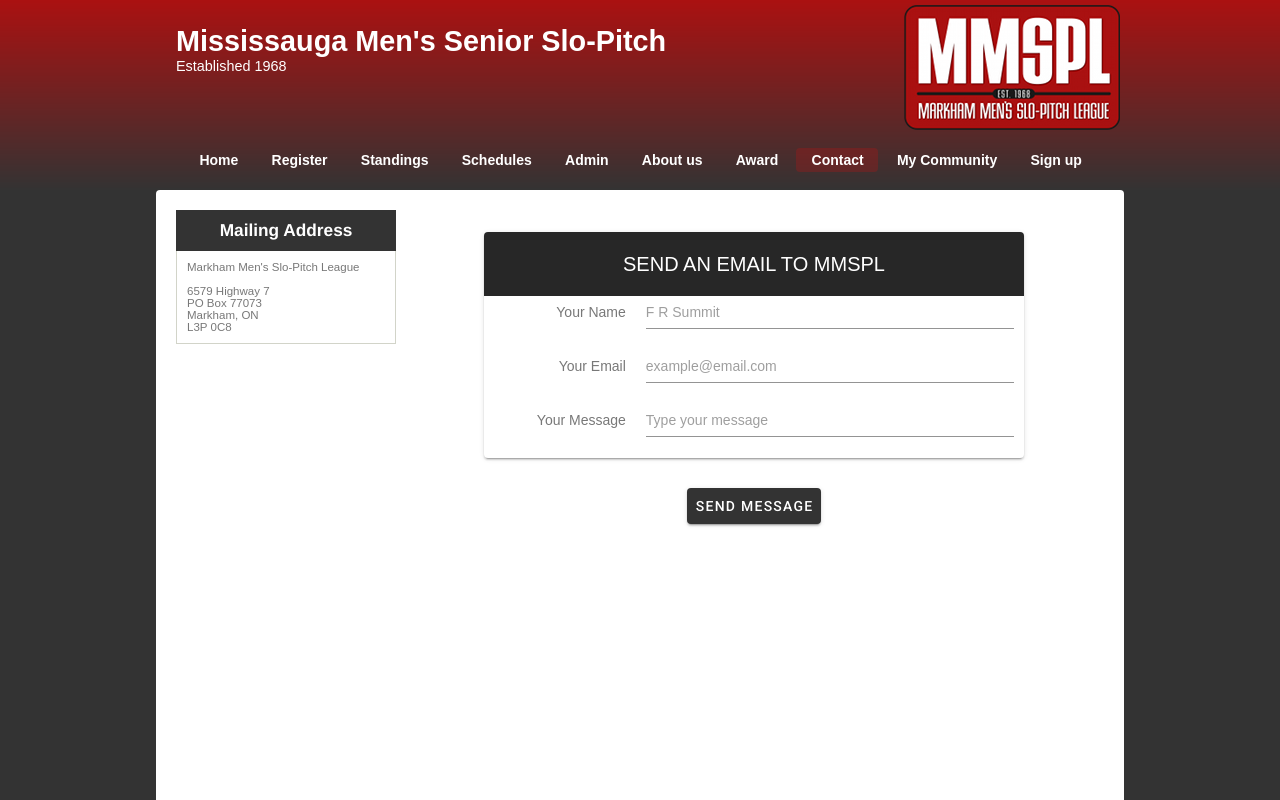
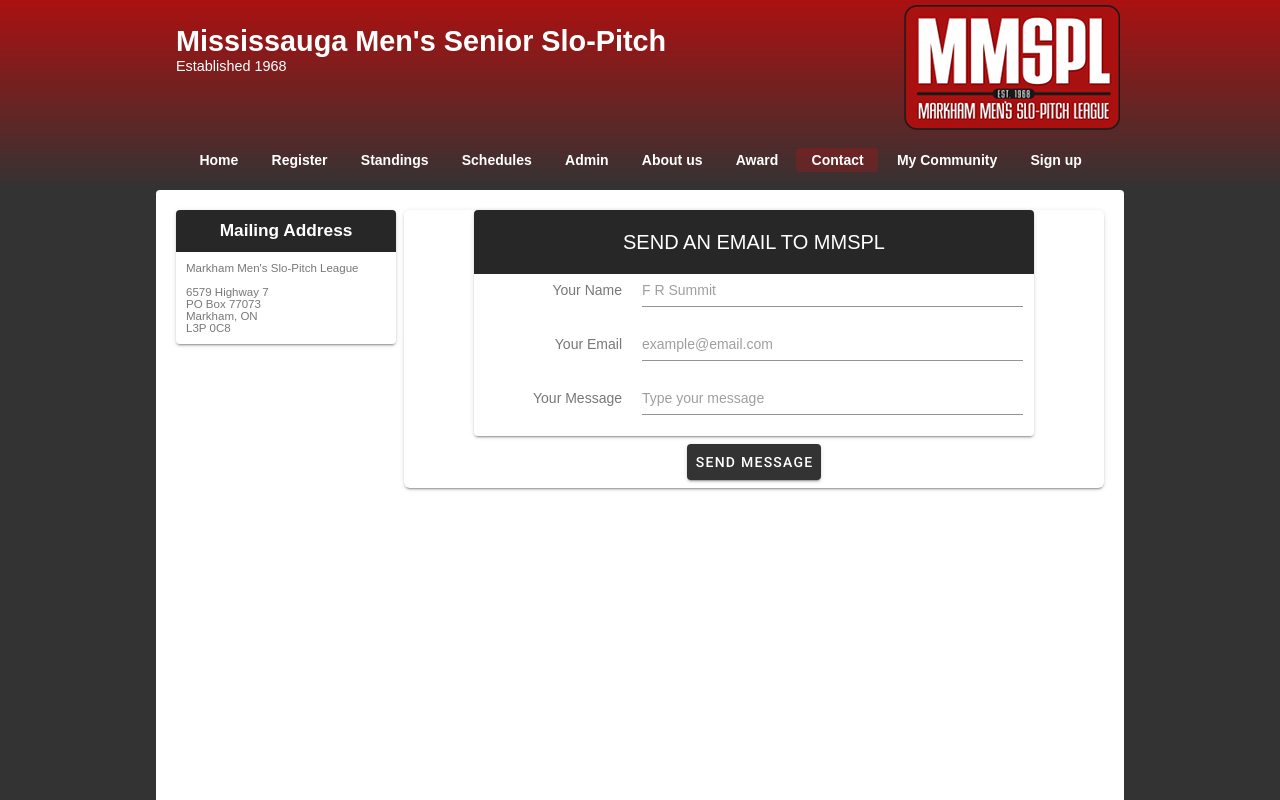
Before and after one commit to FRSummit/Upwork, a Vue app in the folder 1. Shaiket_project_1/shaiket-project/: page /contact in a window 1280 px wide. Shown: the top 800 px of the page. Built offline with nearby package versions, Linux system fonts and the light colour scheme.

Commit message:
contact page update

```diff
--- a/1. Shaiket_project_1/shaiket-project/src/views/Contact.vue
+++ b/1. Shaiket_project_1/shaiket-project/src/views/Contact.vue
@@ -3,15 +3,22 @@
     <div class="sidebar">
 			<ul>
 				<li>
-					<h2>Mailing Address</h2>
-					<ul>
-						<li>Markham Men's Slo-Pitch League<br><br>
+          <v-card class="contact-v-card">
+            <v-toolbar class="v-toolbar" color="" dark flat>
+              <v-spacer />
+              <v-toolbar-title style="font-size: 17.28px; font-weight: bold;">Mailing Address</v-toolbar-title>
+              <v-spacer />
+            </v-toolbar>
+            <div class="contact-input-field">
+              <label class="field-label" for="contact_name">
+                Markham Men's Slo-Pitch League<br><br>
                 6579 Highway 7 <br>
                 PO Box 77073 <br>
                 Markham, ON <br>
                 L3P 0C8 <br>
-            </li>
-					</ul>
+              </label>
+            </div>
+          </v-card>
 				</li>
 			</ul>
 		</div>
@@ -21,13 +28,12 @@
         <!-- <h2 class="title">SEND AN EMAIL TO MMSPL</h2> -->
         <div class="entry">
           <v-app id="inspire" class="register-v-app">
-            <v-form @submit.prevent="onSubmit">
+            <v-form @submit.prevent="onSubmit" class="v-form">
               <v-content class="v-content">
-                <v-container class="v-container">
-                  <v-row align="center" justify="center">
-                    <v-col>
+                <v-container class="v-container" style="padding: 0;">
+                  <v-row align="center" justify="center" style="width: 100%; margin: 0;">
                       <!-- Pitching Experience -->
-                      <v-card class="contact-v-card" style="width: 80%; margin: 10px auto; 0">
+                      <v-card class="contact-v-card" style="width: 80%; margin: 0 auto;">
                         <v-toolbar class="v-toolbar" color="" dark flat>
                           <v-spacer />
                           <v-toolbar-title>SEND AN EMAIL TO MMSPL</v-toolbar-title>
@@ -46,7 +52,6 @@
                           <v-text-field class="field-input" v-model="contact_message" id="contact_message" placeholder="Type your message" name="contact_message" type="text"/>
                         </div>
                       </v-card>
-                    </v-col>
                   </v-row>
                 </v-container>
               </v-content>
@@ -114,10 +119,27 @@
 .contact .sidebar li li:last-child {
   border-bottom: 1px solid #D2D4C9;
 }
+.contact .sidebar .v-toolbar {
+  height: auto !important;
+}
+.contact .sidebar .v-toolbar__content {
+  height: auto !important;
+  padding: 8px 0;
+}
+.contact .sidebar  .field-label {
+  width: 100%;
+  font-size: 11.52px;
+  text-align: left;
+  padding: 10px;
+}
 .contact .content {
   float: right;
   width: 720px;
   padding: 20px 20px 0 0;
+}
+.contact .v-form {
+  box-shadow: 0px 3px 1px -2px rgba(0, 0, 0, 0.2), 0px 2px 2px 0px rgba(0, 0, 0, 0.14), 0px 1px 5px 0px rgba(0, 0, 0, 0.12);
+  border-radius: 6px;
 }
 .contact .contact-v-card {
   color: #787878 !important;
```
